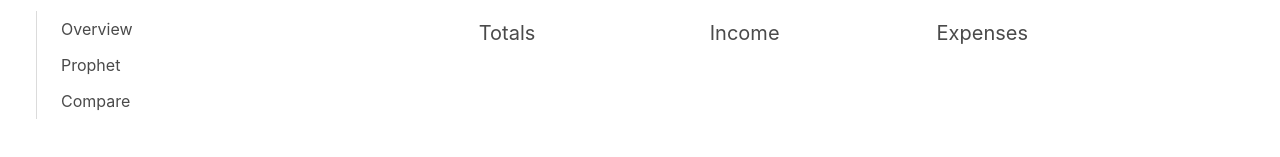
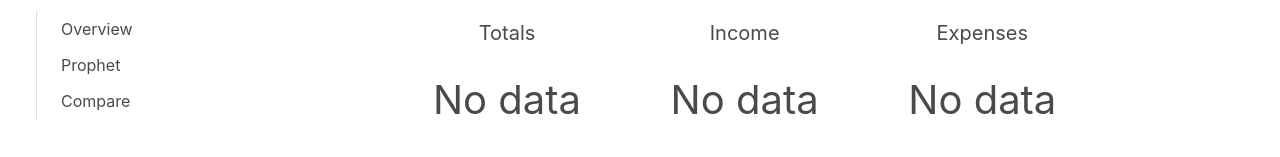
Before and after one commit to sibwaf/Inuyama, a Vue app in the folder Web/: page /#/finance in a window 1280 px wide. Shown: the part 143-300 px from the top of the page. Built offline with nearby package versions, Linux system fonts and the light colour scheme; no server answers.

Commit message:
web: add "no data" placeholder to charts

```diff
--- /dev/null
+++ b/Web/src/components/NoDataView.vue
@@ -0,0 +1,15 @@
+<template>
+    <div class="no-data-container">
+        <span class="is-size-2">
+            No data
+        </span>
+    </div>
+</template>
+
+<style>
+.no-data-container {
+    display: flex;
+    align-items: center;
+    justify-content: center;
+}
+</style>
--- a/Web/src/views/finance/FinanceComparisonScreen.vue
+++ b/Web/src/views/finance/FinanceComparisonScreen.vue
@@ -30,7 +30,8 @@
                 </div>
             </div>
             <div class="column is-10">
-                <h-bar-chart :data="chartData" />
+                <h-bar-chart v-if="chartData" :data="chartData" />
+                <no-data-view v-else />
             </div>
         </div>
     </div>
@@ -45,8 +46,11 @@ import {
     FinanceApi,
     FinanceOperationDirection,
 } from "@/api/FinanceApi";
+
 import Storage from "@/storage/Storage";
+
 import HBarChart from "@/components/charts/HBarChart.vue";
+import NoDataView from "@/components/NoDataView.vue";
 
 enum Granularity {
     MONTHLY,
@@ -66,7 +70,7 @@ interface ChartParameters {
     readonly direction: FinanceOperationDirection | null;
 }
 
-@Component({ components: { HBarChart } })
+@Component({ components: { HBarChart, NoDataView } })
 export default class FinanceComparisonScreen extends Vue {
     @Inject()
     private storage!: Storage;
@@ -78,7 +82,7 @@ export default class FinanceComparisonScreen extends Vue {
     private direction: FinanceOperationDirection | null =
         FinanceOperationDirection.EXPENSE;
 
-    private rawChartData: [string, number][] = [];
+    private rawChartData: [string, number][] | null = null;
 
     created() {
         this.secondMonth = moment().startOf("month");
@@ -131,7 +135,12 @@ export default class FinanceComparisonScreen extends Vue {
     }
 
     private get chartData() {
-        return this.rawChartData.map((point) => {
+        const rawChartData = this.rawChartData;
+        if (rawChartData == null || rawChartData.length == 0) {
+            return null;
+        }
+
+        return rawChartData.map((point) => {
             const [categoryId, value] = point;
             const categoryName = this.categories.find(
                 (it) => it.id == categoryId
--- a/Web/src/views/finance/FinanceOverviewScreen.vue
+++ b/Web/src/views/finance/FinanceOverviewScreen.vue
@@ -7,6 +7,7 @@
                 v-if="totalChartData"
                 :data="totalChartData"
             />
+            <no-data-view v-else />
         </div>
         <div class="section">
             <h2 class="subtitle">Income/expense dynamic</h2>
@@ -15,6 +16,7 @@
                 v-if="splitChartData"
                 :data="splitChartData"
             />
+            <no-data-view v-else />
         </div>
         <div class="section">
             <h2 class="subtitle">Expense overview</h2>
@@ -22,6 +24,7 @@
                 v-if="expenseOverviewChartData"
                 :data="expenseOverviewChartData"
             />
+            <no-data-view v-else />
         </div>
     </div>
 </template>
@@ -44,6 +47,7 @@ import LineChart, {
 import BubbleChart, {
     ChartData as BubbleChartData,
 } from "@/components/charts/BubbleChart.vue";
+import NoDataView from "@/components/NoDataView.vue";
 
 interface ChartParameters {
     readonly deviceId: string;
@@ -51,7 +55,7 @@ interface ChartParameters {
     readonly periodEnd: Moment;
 }
 
-@Component({ components: { LineChart, BubbleChart } })
+@Component({ components: { LineChart, BubbleChart, NoDataView } })
 export default class FinanceOverviewScreen extends Vue {
     @Inject()
     private readonly storage!: Storage;
--- a/Web/src/views/finance/FinanceProphetScreen.vue
+++ b/Web/src/views/finance/FinanceProphetScreen.vue
@@ -6,6 +6,7 @@
                 v-if="chartData"
                 :data="chartData"
             />
+            <no-data-view v-else />
         </div>
     </div>
 </template>
@@ -20,6 +21,7 @@ import { makeAutoRegression } from "@/utility/Magic";
 import { FinanceAnalyticSeriesDto, FinanceApi } from "@/api/FinanceApi";
 
 import LineChart, { ChartData } from "@/components/charts/LineChart.vue";
+import NoDataView from "@/components/NoDataView.vue";
 
 interface RealDataParameters {
     readonly deviceId: string;
@@ -31,7 +33,7 @@ interface RealDataParameters {
 const REGRESSION_SAMPLE_POINTS = 4;
 const PREDICTION_DEPTH = 4;
 
-@Component({ components: { LineChart } })
+@Component({ components: { LineChart, NoDataView } })
 export default class FinanceProphetScreen extends Vue {
     @Inject()
     private readonly storage!: Storage;
--- a/Web/src/views/finance/FinanceScreen.vue
+++ b/Web/src/views/finance/FinanceScreen.vue
@@ -11,15 +11,27 @@
             <div class="columns is-centered">
                 <div class="column is-3">
                     <h2 class="subtitle has-text-centered">Totals</h2>
-                    <doughnut-chart :data="byDirectionData" />
+                    <doughnut-chart
+                        v-if="byDirectionData"
+                        :data="byDirectionData"
+                    />
+                    <no-data-view v-else />
                 </div>
                 <div class="column is-3">
                     <h2 class="subtitle has-text-centered">Income</h2>
-                    <doughnut-chart :data="incomeByCategoryData" />
+                    <doughnut-chart
+                        v-if="incomeByCategoryData"
+                        :data="incomeByCategoryData"
+                    />
+                    <no-data-view v-else />
                 </div>
                 <div class="column is-3">
                     <h2 class="subtitle has-text-centered">Expenses</h2>
-                    <doughnut-chart :data="expenseByCategoryData" />
+                    <doughnut-chart
+                        v-if="expenseByCategoryData"
+                        :data="expenseByCategoryData"
+                    />
+                    <no-data-view v-else />
                 </div>
             </div>
         </div>
@@ -31,6 +43,7 @@ import { Component, Inject, Vue, Watch } from "vue-property-decorator";
 import moment, { Moment } from "moment";
 
 import DoughnutChart from "@/components/charts/DoughnutChart.vue";
+import NoDataView from "@/components/NoDataView.vue";
 
 import Storage from "@/storage/Storage";
 import {
@@ -49,7 +62,7 @@ interface ByCategoryParameters {
     readonly month: Moment;
 }
 
-@Component({ components: { DoughnutChart } })
+@Component({ components: { DoughnutChart, NoDataView } })
 export default class FinanceScreen extends Vue {
     @Inject()
     private storage!: Storage;
@@ -58,9 +71,9 @@ export default class FinanceScreen extends Vue {
 
     private rawSelectedMonth = moment();
 
-    private rawByDirectionData: [string, number][] = [];
-    private rawIncomeByCategoryData: [string, number][] = [];
-    private rawExpenseByCategoryData: [string, number][] = [];
+    private rawByDirectionData: [string, number][] | null = null;
+    private rawIncomeByCategoryData: [string, number][] | null = null;
+    private rawExpenseByCategoryData: [string, number][] | null = null;
 
     get selectedMonth() {
         return moment(this.rawSelectedMonth).startOf("month");
@@ -80,7 +93,8 @@ export default class FinanceScreen extends Vue {
     }
 
     get byDirectionData() {
-        return this.rawByDirectionData;
+        const data = this.rawByDirectionData;
+        return data != null && data.length > 0 ? data : null;
     }
 
     get byCategoryParameters() {
@@ -93,17 +107,27 @@ export default class FinanceScreen extends Vue {
     }
 
     get incomeByCategoryData() {
-        return this.rawIncomeByCategoryData.map(([categoryId, value]) => {
-            const category = this.categories.find((it) => it.id == categoryId);
-            return [category?.name ?? categoryId, value];
-        });
+        const data = this.rawIncomeByCategoryData?.map(
+            ([categoryId, value]) => {
+                const category = this.categories.find(
+                    (it) => it.id == categoryId
+                );
+                return [category?.name ?? categoryId, value];
+            }
+        );
+        return data != null && data.length > 0 ? data : null;
     }
 
     get expenseByCategoryData() {
-        return this.rawExpenseByCategoryData.map(([categoryId, value]) => {
-            const category = this.categories.find((it) => it.id == categoryId);
-            return [category?.name ?? categoryId, value];
-        });
+        const data = this.rawExpenseByCategoryData?.map(
+            ([categoryId, value]) => {
+                const category = this.categories.find(
+                    (it) => it.id == categoryId
+                );
+                return [category?.name ?? categoryId, value];
+            }
+        );
+        return data != null && data.length > 0 ? data : null;
     }
 
     @Watch("byDirectionParameters", { immediate: true })
```
